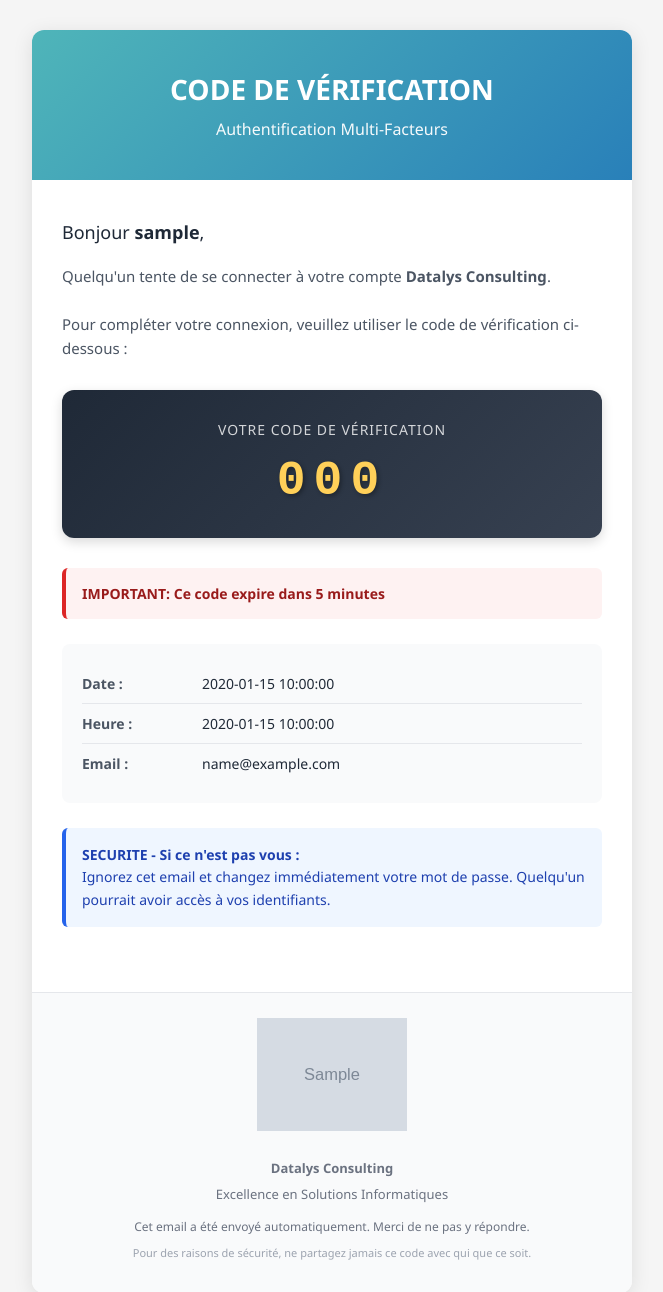
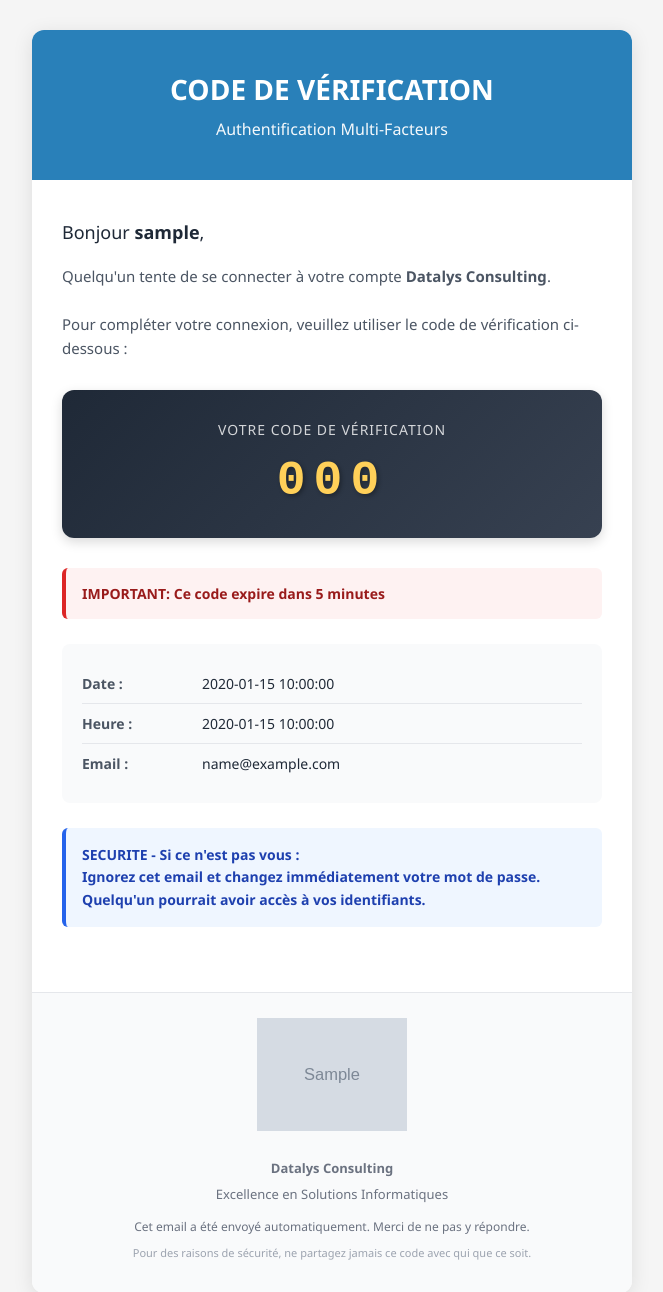
Before and after one commit to Pedini95/Datalys_consulting_backend, a Flask app: template src/templates/email_mfa_code.html in a window 1280 px wide. Shown: the top 1292 px of the page, without its empty margins (308-971 px from the left). Run offline with Flask 3, Linux system fonts and the light colour scheme; the template is opened without the code that fills it: most values are stand-ins (such as "Sample title", 1, 10 or a date in 2020); grey boxes marked "Sample" are stand-in pictures; parts of the project's set-up code (start-up, migrations or seed data) failed here and were passed over.

Commit message:
fix: Remplacer gradient CSS par couleur solide pour compatibilité Outlook
Problème: Les gradients CSS (linear-gradient) ne sont pas supportés par Outlook
qui utilise le moteur de rendu Word. Le header bleu n'était pas visible.

Modifications:
- Remplacer gradient bleu par couleur solide #2980B9 (bleu foncé)
- Améliorer le poids de police du security-notice pour meilleure lisibilité

Impact: Header bleu maintenant visible dans tous les clients email (Outlook, Gmail, etc.)

```diff
--- a/src/templates/email_mfa_code.html
+++ b/src/templates/email_mfa_code.html
@@ -20,7 +20,7 @@
             box-shadow: 0 4px 20px rgba(0, 0, 0, 0.1);
         }
         .header {
-            background: linear-gradient(135deg, #4FB5B9 0%, #2980B9 100%);
+            background-color: #2980B9;
             color: white;
             padding: 40px 30px;
             text-align: center;
@@ -101,6 +101,7 @@
             color: #1e40af;
             font-size: 14px;
             line-height: 1.6;
+            font-weight: 600;
         }
         .info-box {
             background-color: #f9fafb;
```
